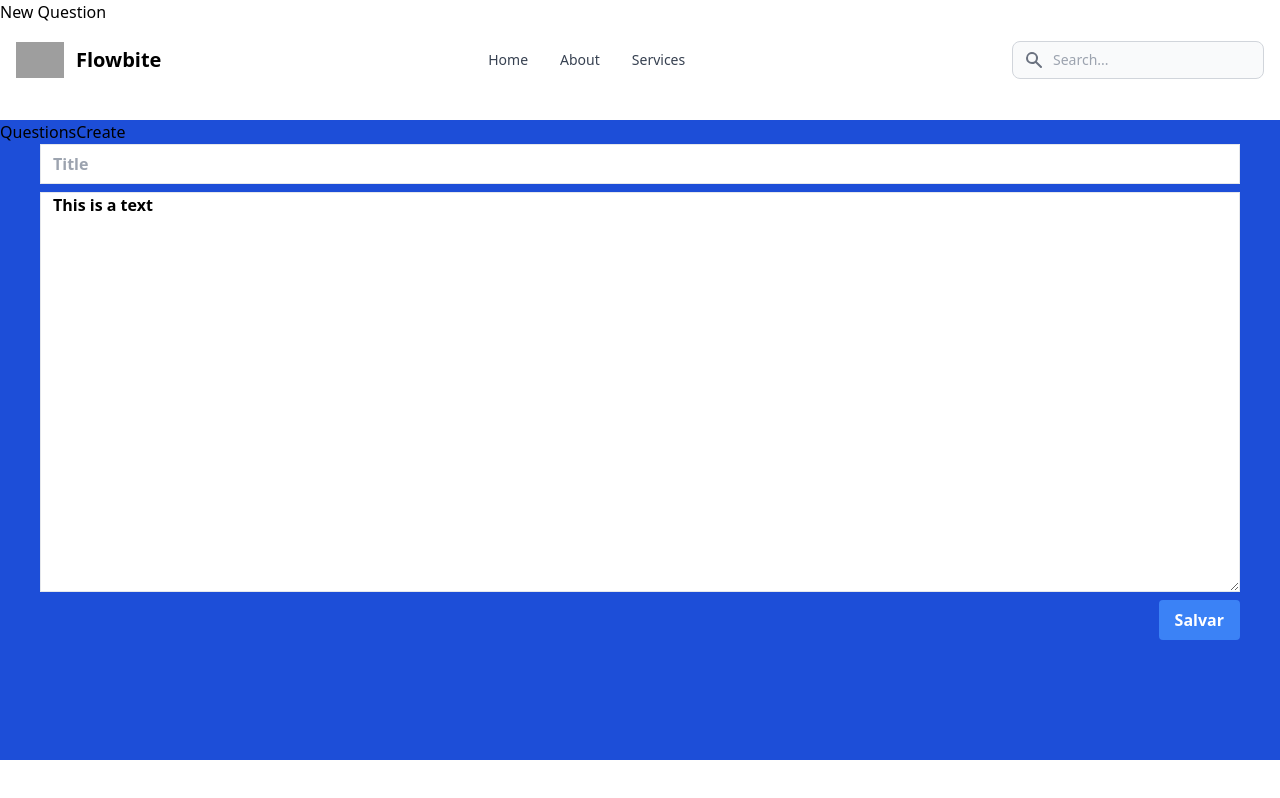
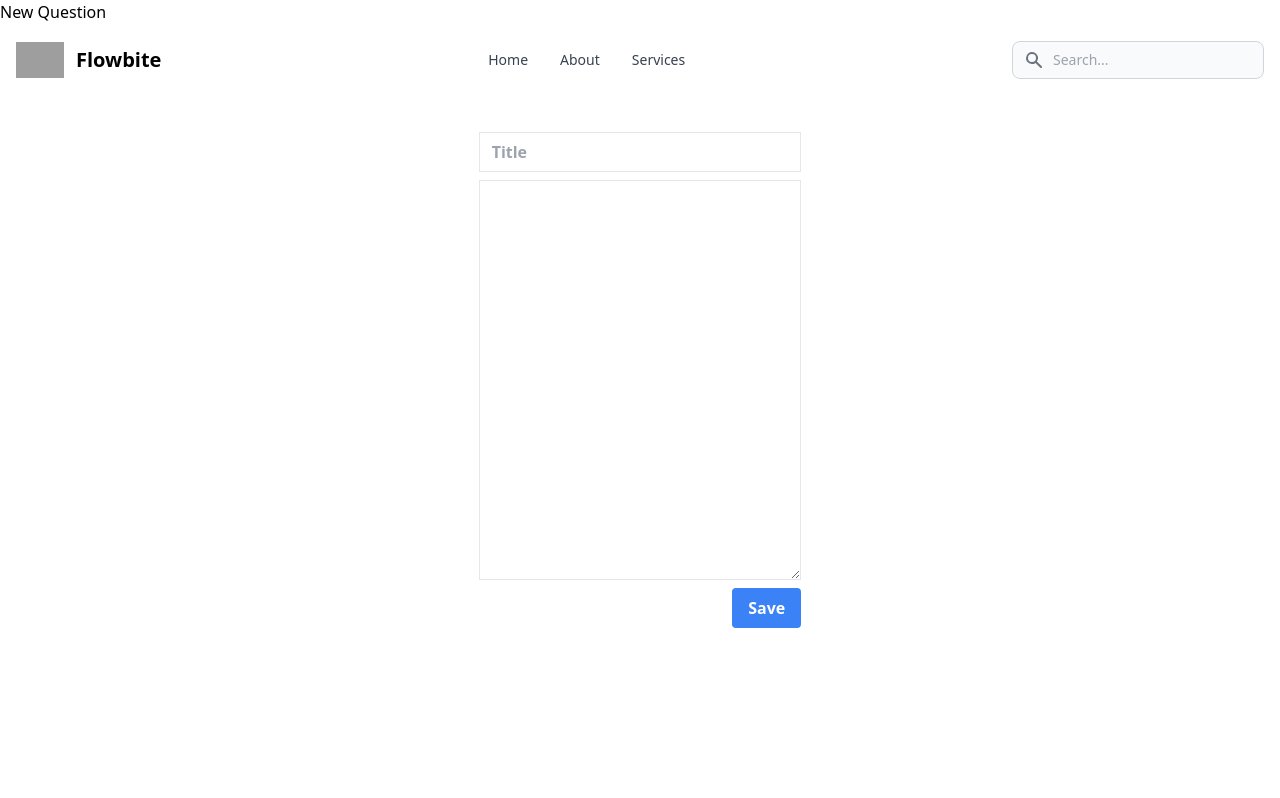
Before and after one commit to guilhermenunes09/bravery-quest-react, a React (Create React App) app: page /questions/new in a window 1280 px wide. Built offline with nearby package versions, Linux system fonts and the light colour scheme; no server answers; grey boxes are pictures that could not be loaded.

Commit message:
finished questionsshow and create styles

```diff
--- a/src/App.js
+++ b/src/App.js
@@ -17,16 +17,27 @@ function App() {
         <NavBar />
         <br />
           <div className="main-container">
+            <div className="col-span-full lg:col-span-3">
               { location.pathname !== "/questions/new" &&
                 <Link to="/questions/new" class="button-new-question">
                   New Question
                 </Link>
               }
+            </div>
+            <div className="col-span-full lg:col-span-1">
+
+            </div>
+            <div className="col-span-full lg:col-span-1">
               <Routes>
                 <Route path="/questions/:questionId" exact element={<QuestionsShow/>} />
                 <Route path="/questions/new" exact element={<QuestionsCreate />} />
+                <Route path="/questions" exact element={<Questions/>} />
                 <Route path="/" exact element={<Questions/>} />
               </Routes>
+            </div>
+            <div className="col-span-full lg:col-span-1">
+
+            </div>
           </div>
       </header>
     </div>
--- a/src/index.css
+++ b/src/index.css
@@ -11,17 +11,17 @@
 }
 
 .input-field {
-  @apply block w-full text-base font-bold mb-2 border h-10 outline-none focus-visible:border-2 focus-visible:border-blue-900 pl-3;
+  @apply font-bold block w-full text-base mb-2 border h-10 outline-none focus-visible:border-2 focus-visible:border-blue-900 pl-3;
 }
 
 .text-area {
-  @apply input-field h-56;
+  @apply block w-full text-base mb-2 border h-10 outline-none focus-visible:border-2 focus-visible:border-blue-900 pl-3;
   height: 400px;
+  padding-top: 10px;
 }
 
 .main-container {
-  @apply container mx-auto bg-blue-700 w-full h-auto;
-  height: 80vh;
+  @apply container px-6 mx-auto grid grid-cols-3 gap-3;
 }
 
 .form-container {
@@ -35,3 +35,12 @@
 .button-new-question {
   @apply bg-red-500 hover:bg-blue-700 text-white font-bold py-2 px-4 rounded float-right;
 }
+
+.tag {
+  @apply inline-block bg-gray-200 rounded-full px-3 py-1 text-sm font-semibold text-gray-700 mr-2 mb-2;
+}
+
+.card {
+  @apply w-full rounded overflow-hidden shadow-lg bg-white flex;
+  min-height: 400px;
+}
--- a/src/questions/Questions.jsx
+++ b/src/questions/Questions.jsx
@@ -1,22 +1,19 @@
-import React, { useState } from 'react';
+import React, { useState, useEffect } from 'react';
 import { instance } from '../services/QuestionsService';
 
 function Questions() {
   const [questions, setQuestions] = useState(0);
 
-  function handleClick() {
+
+  useEffect(() => {
     instance.get(`questions`)
     .then(res => {
       setQuestions(res.data)
     })
-  }
+  },[])
 
   return (
     <>
-      Questions
-      <div className='cursor-pointer hover:text-blue-600' onClick={handleClick}>
-        Click me
-
       {questions && questions.map(function(question, id) {
         return (
           <ul>
@@ -25,8 +22,6 @@ function Questions() {
           </ul>
         )
       })}
-
-      </div>
     </>
   )
 }
--- a/src/questions/QuestionsCreate.jsx
+++ b/src/questions/QuestionsCreate.jsx
@@ -25,21 +25,18 @@ function QuestionsCreate() {
 
   return (
     <>
-     QuestionsCreate
      <form className="form-container">
       <div className="">
         <div class="">
           <input ref={refTitle} id="questions-title" type="text" placeholder="Title" className="input-field" />
         </div>
         <div class="">
-          <textarea ref={refQuestion} className="text-area">
-            This is a text
-          </textarea>
+          <textarea ref={refQuestion} className="text-area"/>
         </div>
       </div>
 
       <button onClick={handleSave} class="form-button-right">
-        Salvar
+        Save
       </button>
     </form>
     </>
--- a/src/questions/QuestionsShow.jsx
+++ b/src/questions/QuestionsShow.jsx
@@ -15,12 +15,17 @@ function QuestionsShow() {
 
   return (
     <>
-      <div>
-     QuestionsShow --
-     { questionId }
-     Title: -- {question.title}
-     Question: { question.question }
-     </div>
+      <div className='card'>
+        <div className='px-6 py-4'>
+          <div className='font-bold self-start text-xl mb-2 text-center'>{question.title}</div>
+          <p className='text-gray-700 text-base'>
+            {question.question}
+          </p>
+        </div>
+        <div className='self-end px-6 pt-4 pb-'>
+          <span class="tag">#photography</span>
+        </div>
+      </div>
     </>
   )
 }
```
Lines whose indentation alone changed are shown as unchanged.
